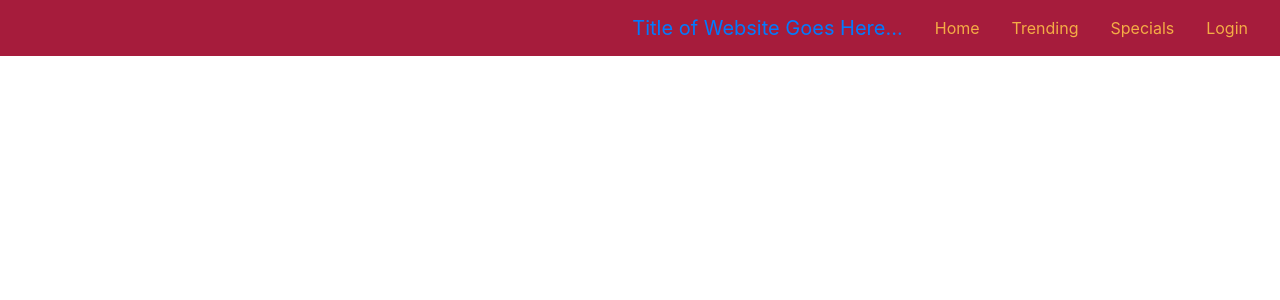
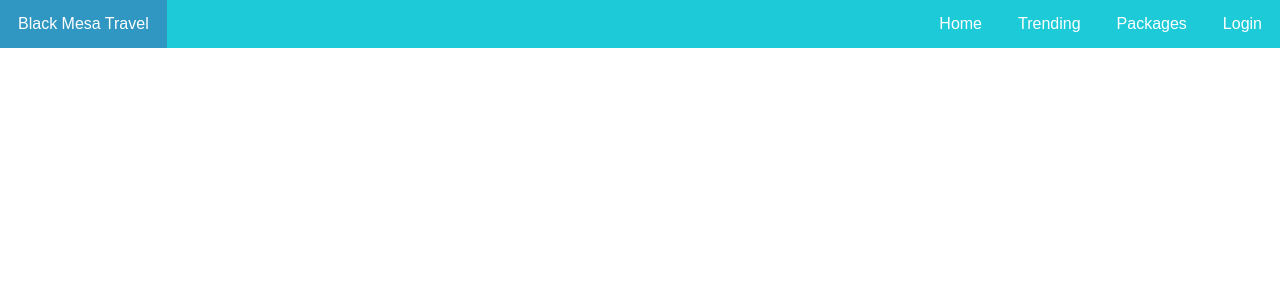
Before and after one commit to ladybugsjdk/travelagency, a PHP site: page / in a window 1280 px wide. Shown: the top 300 px of the page. Run offline with PHP 8.4, Linux system fonts and the light colour scheme.

Commit message:
changed navbar, in process of adding slideshow

```diff
--- a/index.html
+++ b/index.html
@@ -1,43 +1,26 @@
 <!DOCTYPE html>
 <html>
 <head>
-    <meta charset="utf-8" />
-    <meta http-equiv="X-UA-Compatible" content="IE=edge">
-    <title></title>
-    <meta name="viewport" content="width=device-width, initial-scale=1">
-    <!-- Including bootstrap css cdn -->
-    <link rel="stylesheet" href="https://stackpath.bootstrapcdn.com/bootstrap/4.3.1/css/bootstrap.min.css" integrity="sha384-ggOyR0iXCbMQv3Xipma34MD+dH/1fQ784/j6cY/iJTQUOhcWr7x9JvoRxT2MZw1T" crossorigin="anonymous">
-    <link rel="stylesheet" href="main.css">
-    <!-- Including font awesome cdn-->
-    <link rel="stylesheet" href="https://use.fontawesome.com/releases/v5.7.2/css/all.css" integrity="sha384-fnmOCqbTlWIlj8LyTjo7mOUStjsKC4pOpQbqyi7RrhN7udi9RwhKkMHpvLbHG9Sr" crossorigin="anonymous">
-    <script src="main.js"></script>
+  <meta charset="utf-8">
+  <meta http-equiv="X-UA-Compatible" content="IE=edge">
+  <title>Mesa Travel</title>
+  <meta name="viewport" content="width=device-width, initial-scale=1">
+  <link rel="stylesheet" type="text/css" media="screen" href="main.css">
+  <script src="main.js"></script>
 </head>
 <body>
-    <nav class="navbar navbar-default navbar-fixed-top justify-content-end">
-        <ul class="nav justify-content-end">
-            <li class="navbar-header">
-                <a class="navbar-brand" href="#">Title of Website Goes Here...</a>
-            </li>
-            <li class="nav-item">
-              <a class="nav-link active" href="#">Home</a>
-            </li>
-            <li class="nav-item">
-              <a class="nav-link" href="#">Trending</a>
-            </li>
-            <li class="nav-item">
-              <a class="nav-link" href="#">Specials</a>
-            </li>
-            <li class="nav-item">
-              <a class="nav-link" href="#">Login</a>
-            </li>
-          </ul>
-      </nav>
+  <!-- Navigation Bar -->
+  <ul class="navbar">
+    <li id="navbranding" class="navitem"><a href="#index.html">Black Mesa Travel</a></li>
+    <li class="navitem"><a href="#">Login</a></li>
+    <li class="navitem"><a href="#">Packages</a></li>
+    <li class="navitem"><a href="#">Trending</a></li>
+    <li class="navitem"><a href="#index.html">Home</a></li>
+  </ul>
 
+  <div class="sliders">
 
+  </div>
 
 </body>
-<!-- Including bootstrap js cdn's-->
-<script src="https://code.jquery.com/jquery-3.3.1.slim.min.js" integrity="sha384-q8i/X+965DzO0rT7abK41JStQIAqVgRVzpbzo5smXKp4YfRvH+8abtTE1Pi6jizo" crossorigin="anonymous"></script>
-<script src="https://cdnjs.cloudflare.com/ajax/libs/popper.js/1.14.7/umd/popper.min.js" integrity="sha384-UO2eT0CpHqdSJQ6hJty5KVphtPhzWj9WO1clHTMGa3JDZwrnQq4sF86dIHNDz0W1" crossorigin="anonymous"></script>
-<script src="https://stackpath.bootstrapcdn.com/bootstrap/4.3.1/js/bootstrap.min.js" integrity="sha384-JjSmVgyd0p3pXB1rRibZUAYoIIy6OrQ6VrjIEaFf/nJGzIxFDsf4x0xIM+B07jRM" crossorigin="anonymous"></script>
 </html>
--- a/main.css
+++ b/main.css
@@ -1,11 +1,52 @@
-.navbar {
-    background-color: #A61C3C;
+/***********
+General Section
+https://coolors.co/587291-2f97c1-1ccad8-15e6cd-0cf574
+**********/
+body {
+    font-family: Arial, Helvetica, sans-serif;
+    margin: 0;
 }
 
-.nav-link {
-    color: #F4AC45;
+/***********
+Nav Bar section
+***********/
+.navbar {
+    list-style-type: none;
+    margin: 0;
+    padding: 0;
+    position: fixed;
+    top: 0;
+    width: 100%;
+    overflow: auto;
+    background-color: #1CCAD8;
 }
 
-.nav-link:hover {
-    color: #bd6f03;
+#navbranding {
+    float: left;
 }
+
+.navitem {
+    float: right;
+}
+
+.navitem:hover {
+    background-color: #2F97C1;
+}
+
+.navbar li a {
+    text-decoration: none;
+    display: block;
+    color: white;
+    text-align: center;
+    padding: 15px 18px;
+}
+
+
+
+/************
+Image Gallery
+************/
+
+/*******
+Media Queries
+********/
```
Also changed, not shown: img/slide1.jpg (added), img/slide2.jpeg (added), 2 other files.
